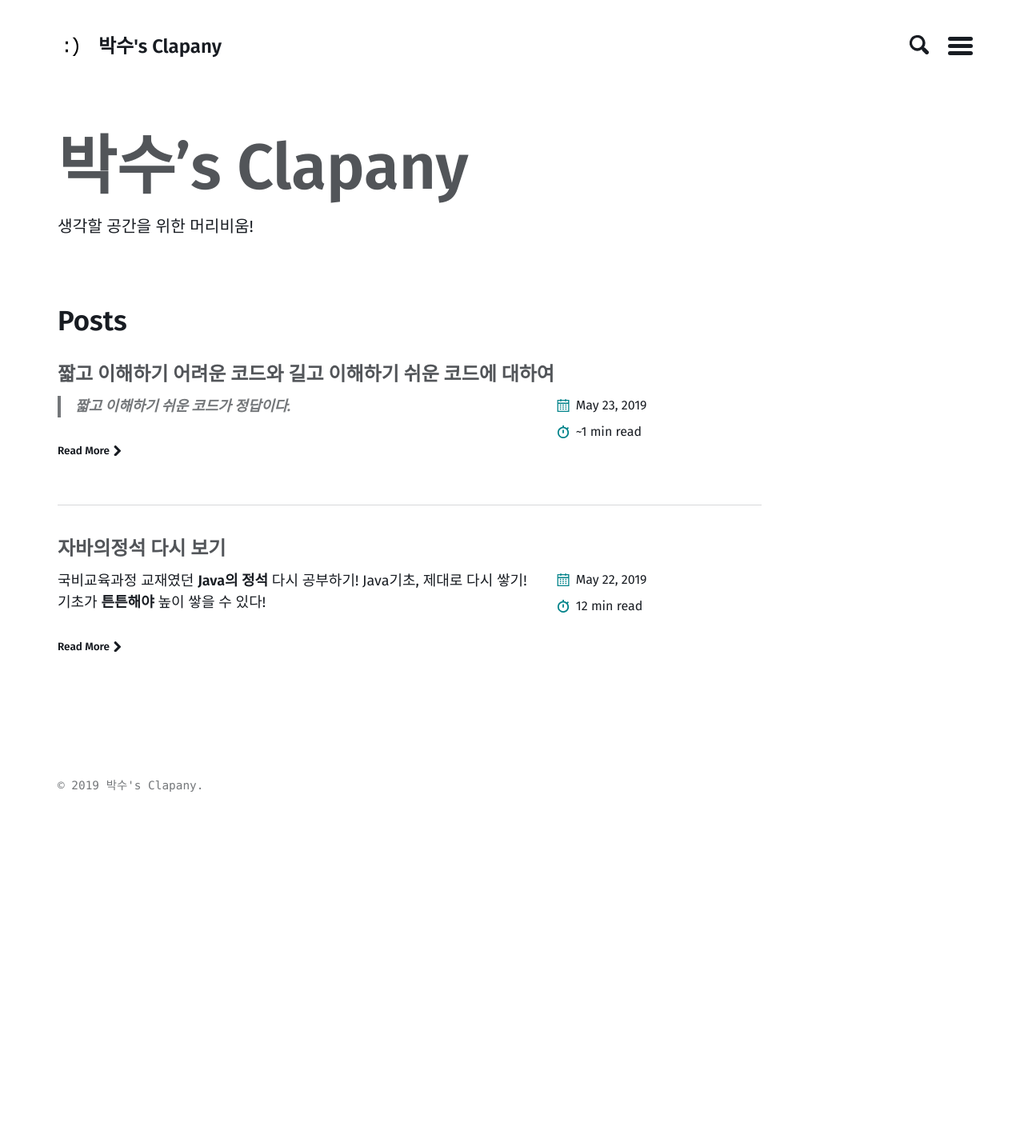
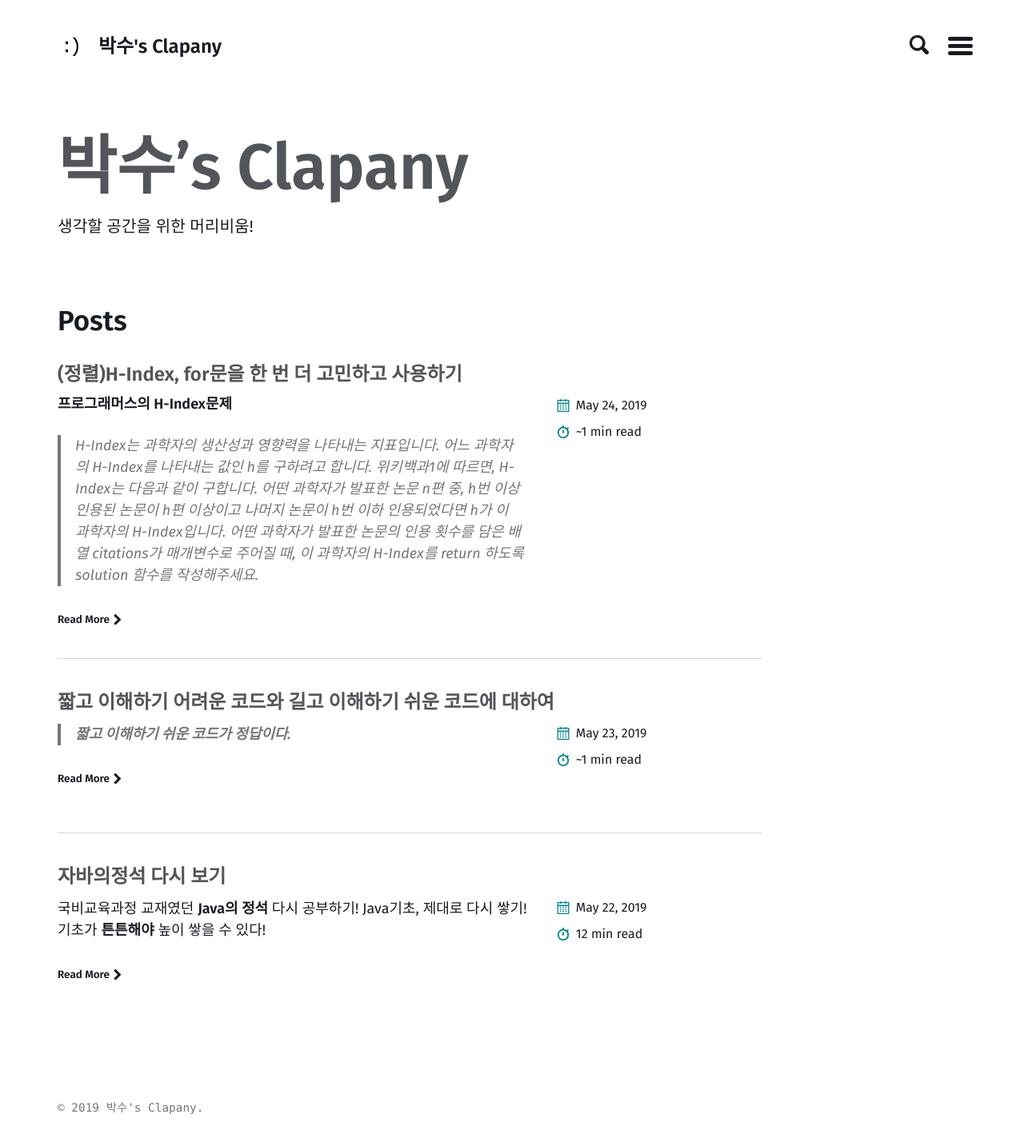
Before and after one commit to mrclap/mrclap.github.io, a Jekyll site: the page built from index.md, in a window 1280 px wide. Shown: the whole page at 80% size. Built offline with Jekyll 4.4.1, drawn with Linux system fonts in a browser that asks for light colours; before the commit the page ends 1021 px from its top, so only the background shows below that.

Commit message:
algorithm H-index

````diff
--- a/_config.yml
+++ b/_config.yml
@@ -40,6 +40,11 @@ permalink: pretty
 
 # Build settings
 markdown: kramdown
+
+# Markdown Processors
+kramdown:
+  input: GFM
+
 remote_theme: "mmistakes/jekyll-theme-basically-basic"
 plugins:
   - jekyll-feed
--- /dev/null
+++ b/_posts/algorithm/2019-05-24-algorithm-H-Index.md
@@ -0,0 +1,41 @@
+---
+layout: post
+title: (정렬)H-Index, for문을 한 번 더 고민하고 사용하기
+categories:
+  - algorithm
+# feature_image: ""
+---
+### 프로그래머스의 H-Index문제
+>
+H-Index는 과학자의 생산성과 영향력을 나타내는 지표입니다. 어느 과학자의 H-Index를 나타내는 값인 h를 구하려고 합니다. 위키백과1에 따르면, H-Index는 다음과 같이 구합니다.
+어떤 과학자가 발표한 논문 n편 중, h번 이상 인용된 논문이 h편 이상이고 나머지 논문이 h번 이하 인용되었다면 h가 이 과학자의 H-Index입니다.
+어떤 과학자가 발표한 논문의 인용 횟수를 담은 배열 citations가 매개변수로 주어질 때, 이 과학자의 H-Index를 return 하도록 solution 함수를 작성해주세요.
+
+```python
+def solution(citations):
+    answer = 0
+    citations.sort(reverse=True)
+    for idx, citation in enumerate(citations):
+        if idx+1 == citation:
+            answer = idx+1
+            break
+        elif idx+1 > citation:
+            answer = idx
+            break
+        answer = len(citations)
+    return answer
+```
+
+정렬과 for문을 통해 if조건을 검색하면 간단히 해결할 수 있는 문제였다.
+논문을 내림차순으로 정렬해서 index+1과 해당 index의 인용 수를 비교하는 방식으로 답을 구했다.
+다만, `index+1 == citation`인 경우는 곧 바로 index+1이 H-Index값이지만, `index+1 > citation`의 경우는 **그 직전 index**가 원하는 target index이므로 조건절이 2개로 나눠졌다. 문제를 풀고나면 확인할 수 있는 다른 사람들의 풀이에서, 간단히 reverse로 sort하지 않고 풀면 두 경우를 동시에 처리 할 수 있음을 깨달았다.
+
+```python
+def solution(citations):
+    citations.sort()
+    l = len(citations)
+    for i in range(l):
+        if citations[i] >= l-i:
+            return l-i
+    return 0
+```
````
Also changed, not shown: _posts/diary/2019-05-23-About-long-readable-vs-short-obscure.md (+3 -1 lines).
